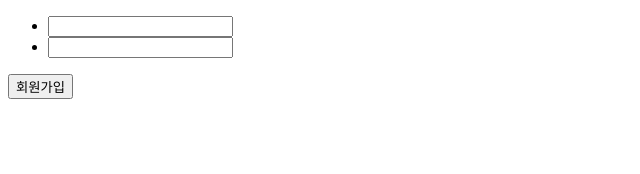
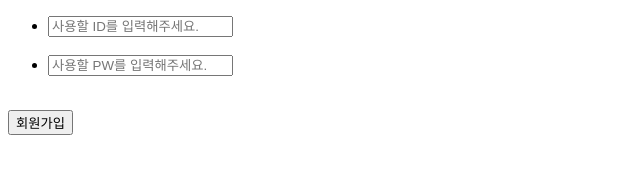
Before and after one commit to Dev-smiinii/DB_WS, a plain HTML site: page views/user/join.html in a window 1280 px wide. Shown: the whole page, without its empty margins (0-640 px from the left). Drawn offline with Linux system fonts and the light colour scheme.

Commit message:
fix: join.html(minor moded) 수정

```diff
--- a/views/user/join.html
+++ b/views/user/join.html
@@ -3,17 +3,31 @@
   <head>
     <meta charset="UTF-8" />
     <meta name="viewport" content="width=device-width, initial-scale=1.0" />
-    <title>Document</title>
+    <title>Join</title>
   </head>
   <body>
     <form action="/users/join" method="post">
       <ul>
         <li>
-          <input type="text" name="new_user_id" />
+          <!-- <h2>ID</h2> -->
+          <input
+            type="text"
+            name="new_user_id"
+            placeholder="사용할 ID를 입력해주세요."
+            required
+          />
         </li>
+        <br />
         <li>
-          <input type="text" name="new_user_pw" />
+          <!-- <h2>PW</h2> -->
+          <input
+            type="text"
+            name="new_user_pw"
+            placeholder="사용할 PW를 입력해주세요."
+            required
+          />
         </li>
+        <br />
       </ul>
       <button type="submit">회원가입</button>
     </form>
```
